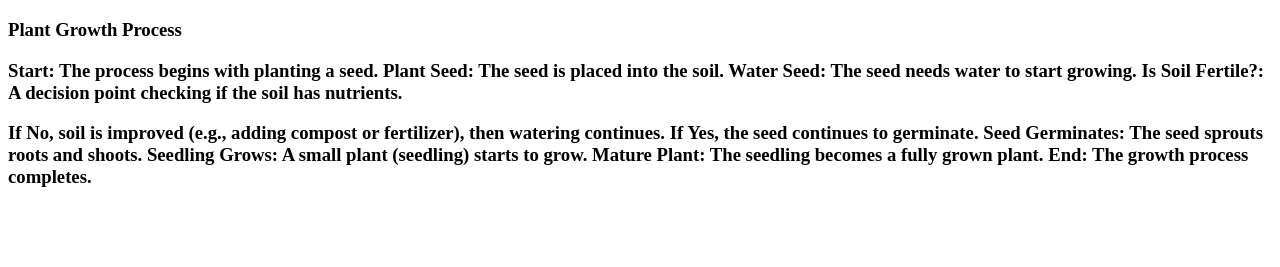
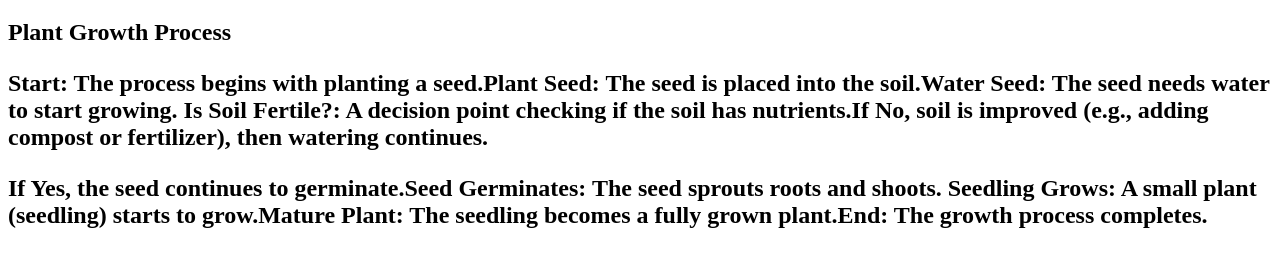
Before and after one commit to kusumoulikamangeswari-star/task, a plain HTML site: page index.html in a window 1280 px wide. Shown: the part 61-328 px from the top of the page. Drawn offline with Linux system fonts and the light colour scheme.

Commit message:
Update index.html

```diff
--- a/index.html
+++ b/index.html
@@ -7,16 +7,10 @@
 </head>
 <body>
 <h1>Welcome to wedpage</h1>
-<h3>Plant Growth Process<h3>
-<p>Start: The process begins with planting a seed.
-Plant Seed: The seed is placed into the soil.
-Water Seed: The seed needs water to start growing.
-Is Soil Fertile?: A decision point checking if the soil has nutrients.</p>
-<p>If No, soil is improved (e.g., adding compost or fertilizer), then watering continues.
-If Yes, the seed continues to germinate.
-Seed Germinates: The seed sprouts roots and shoots.
-Seedling Grows: A small plant (seedling) starts to grow.
-Mature Plant: The seedling becomes a fully grown plant.
-End: The growth process completes.</p>
+<h2>Plant Growth Process<h2>
+<p>Start: The process begins with planting a seed.Plant Seed: The seed is placed into the soil.Water Seed: The seed needs water to start growing.
+Is Soil Fertile?: A decision point checking if the soil has nutrients.If No, soil is improved (e.g., adding compost or fertilizer), then watering continues.</p>
+<p>If Yes, the seed continues to germinate.Seed Germinates: The seed sprouts roots and shoots.
+Seedling Grows: A small plant (seedling) starts to grow.Mature Plant: The seedling becomes a fully grown plant.End: The growth process completes.</p>
 </body>
 </html>
```
